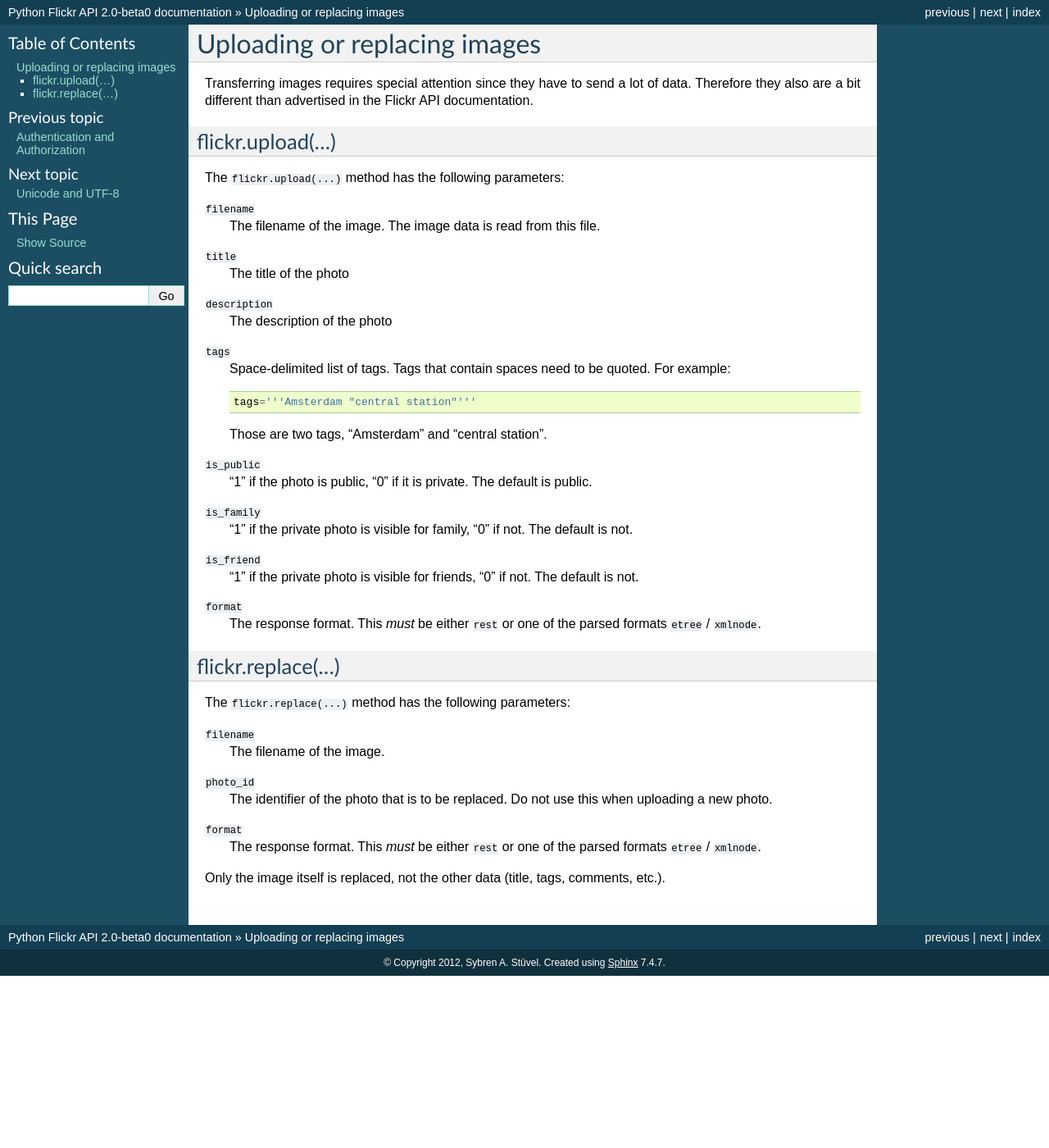
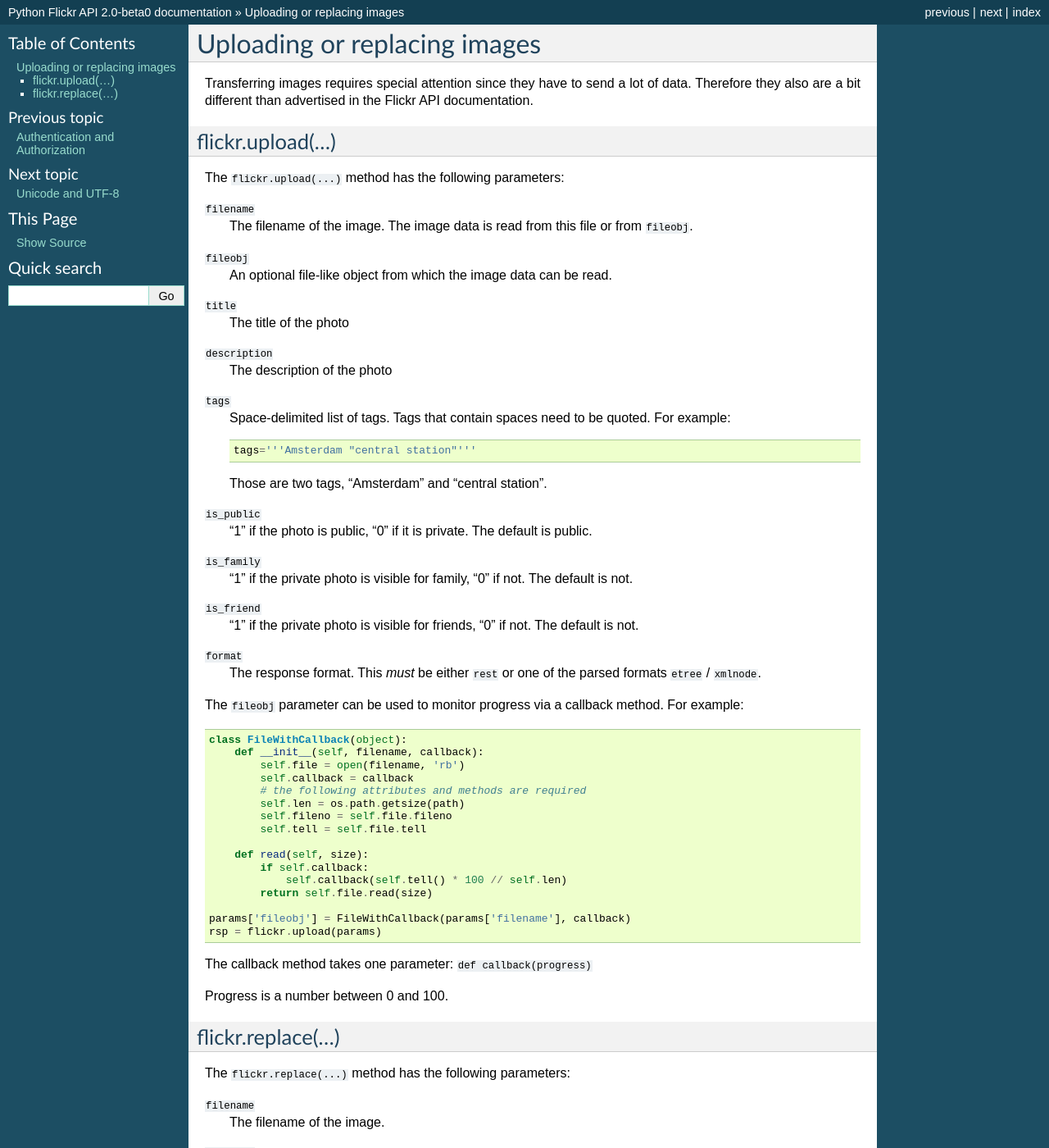
Before and after one commit to sybrenstuvel/flickrapi, a Sphinx documentation site: the page built from doc/4-uploading.rst, in a window 1280 px wide and 1400 px high. Shown: the whole window at 82% size. Built offline with Sphinx 7.4.7, drawn with Linux system fonts in a browser that asks for light colours; some of the changed text lies outside the part shown.

Commit message:
Add optional 'fileobj' parameter to upload methods.
This allows the user to provide a file-like object from which the image
data is read. A typical use of such an object is to monitor progress by
seeing how much of the file has been read.

```diff
--- a/doc/4-uploading.rst
+++ b/doc/4-uploading.rst
@@ -12,7 +12,11 @@
 The ``flickr.upload(...)`` method has the following parameters:
 
 ``filename``
-    The filename of the image. The image data is read from this file.
+    The filename of the image. The image data is read from this file or
+    from ``fileobj``.
+
+``fileobj``
+    An optional file-like object from which the image data can be read.
 
 ``title``
     The title of the photo
@@ -44,6 +48,32 @@
     The response format. This *must* be either ``rest`` or one of the
     parsed formats ``etree`` / ``xmlnode``.
 
+
+The ``fileobj`` parameter can be used to monitor progress via a
+callback method. For example::
+
+    class FileWithCallback(object):
+        def __init__(self, filename, callback):
+            self.file = open(filename, 'rb')
+            self.callback = callback
+            # the following attributes and methods are required
+            self.len = os.path.getsize(path)
+            self.fileno = self.file.fileno
+            self.tell = self.file.tell
+
+        def read(self, size):
+            if self.callback:
+                self.callback(self.tell() * 100 // self.len)
+            return self.file.read(size)
+
+    params['fileobj'] = FileWithCallback(params['filename'], callback)
+    rsp = flickr.upload(params)
+
+The callback method takes one parameter: ``def callback(progress)``
+
+Progress is a number between 0 and 100.
+
+
 flickr.replace(...)
 ----------------------------------------------------------------------
 
@@ -56,6 +86,9 @@
     The identifier of the photo that is to be replaced. Do not use
     this when uploading a new photo.
 
+``fileobj``
+    An optional file-like object from which the image data can be read.
+
 ``format``
     The response format. This *must* be either ``rest`` or one of the
     parsed formats ``etree`` / ``xmlnode``.
```
Also changed, not shown: 2 other files.
